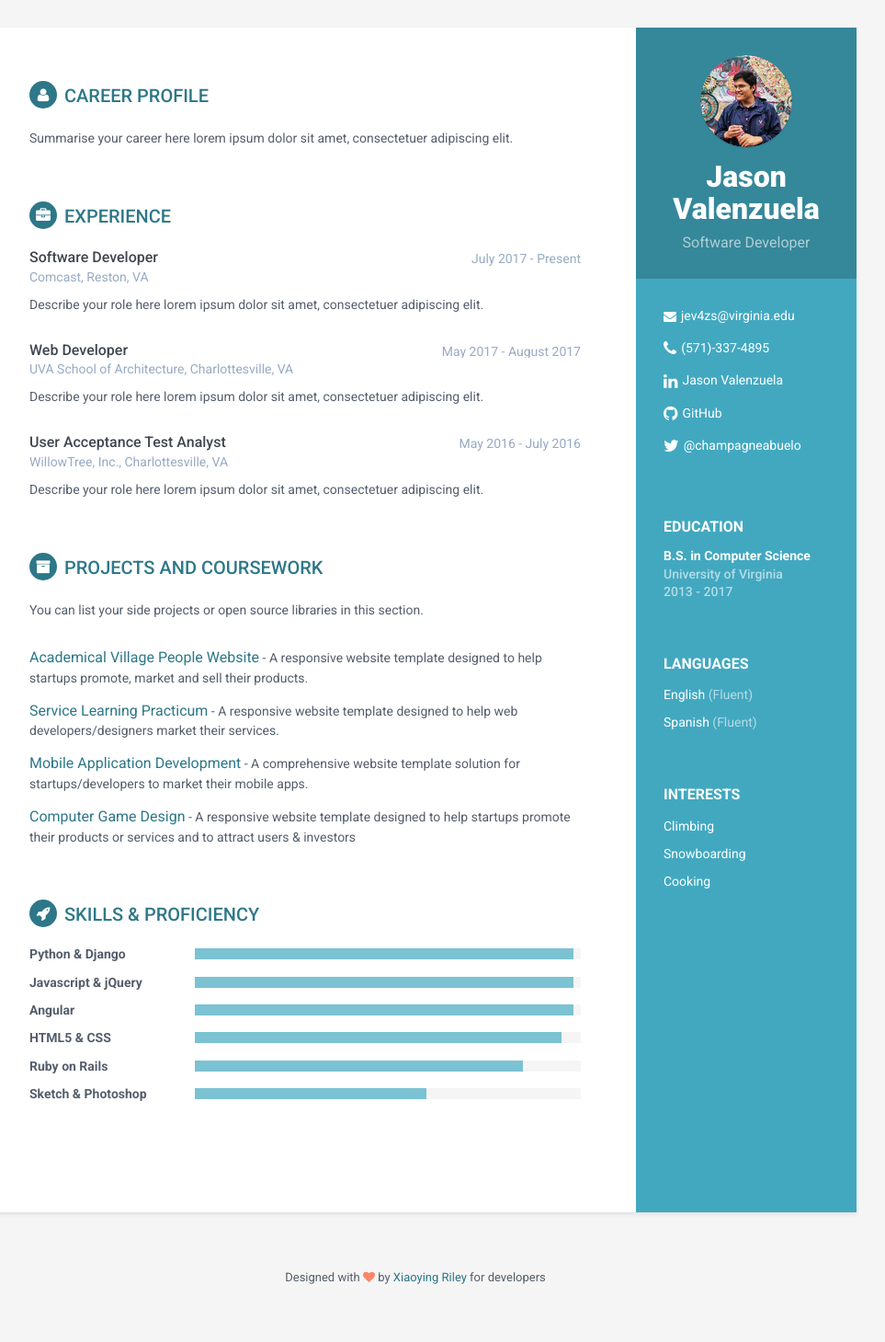
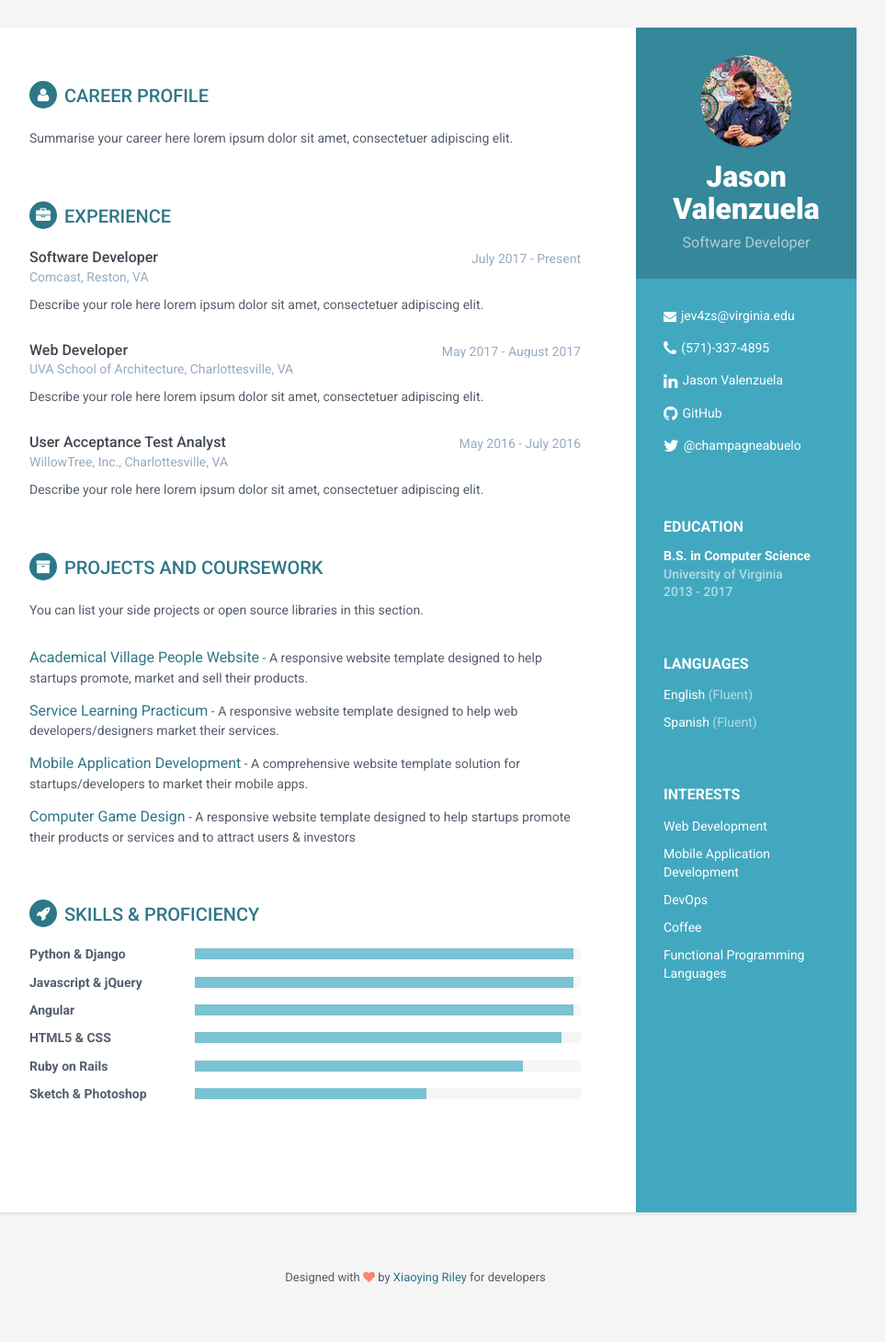
Before and after one commit to champagneabuelo/champagneabuelo.github.io, a Jekyll site: the page built from index.html, in a window 1280 px wide. Shown: the whole page at 92% size, without its empty margins (188-1151 px from the left). Built offline with Jekyll 4.4.1, drawn with Linux system fonts in a browser that asks for light colours.

Commit message:
Update interests.html

```diff
--- a/_includes/interests.html
+++ b/_includes/interests.html
@@ -1,8 +1,10 @@
 <div class="interests-container container-block">
 <h2 class="container-block-title">Interests</h2>
 <ul class="list-unstyled interests-list">
-<li>Climbing</li>
-<li>Snowboarding</li>
-<li>Cooking</li>
+<li>Web Development</li>
+<li>Mobile Application Development</li>
+<li>DevOps</li>
+<li>Coffee</li>
+<li>Functional Programming Languages</li>
 </ul>
 </div><!--//interests-->
```
